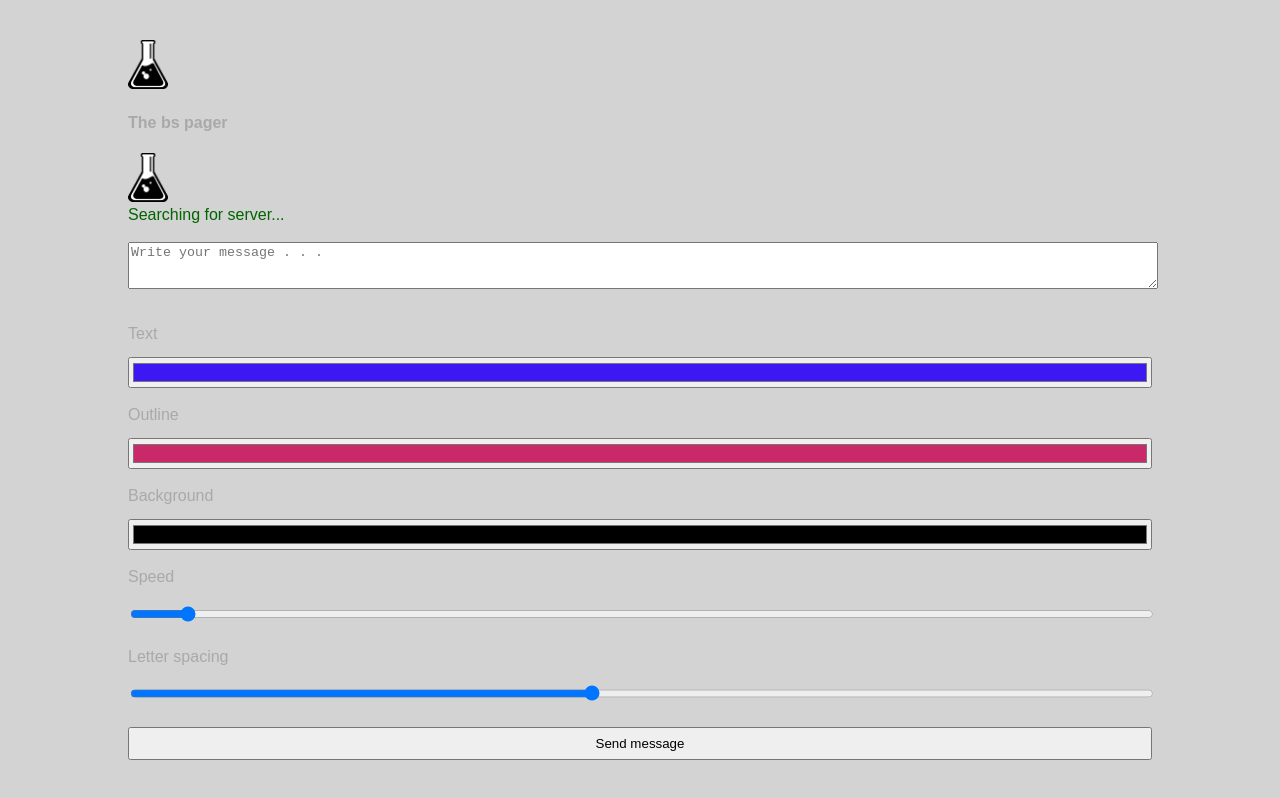
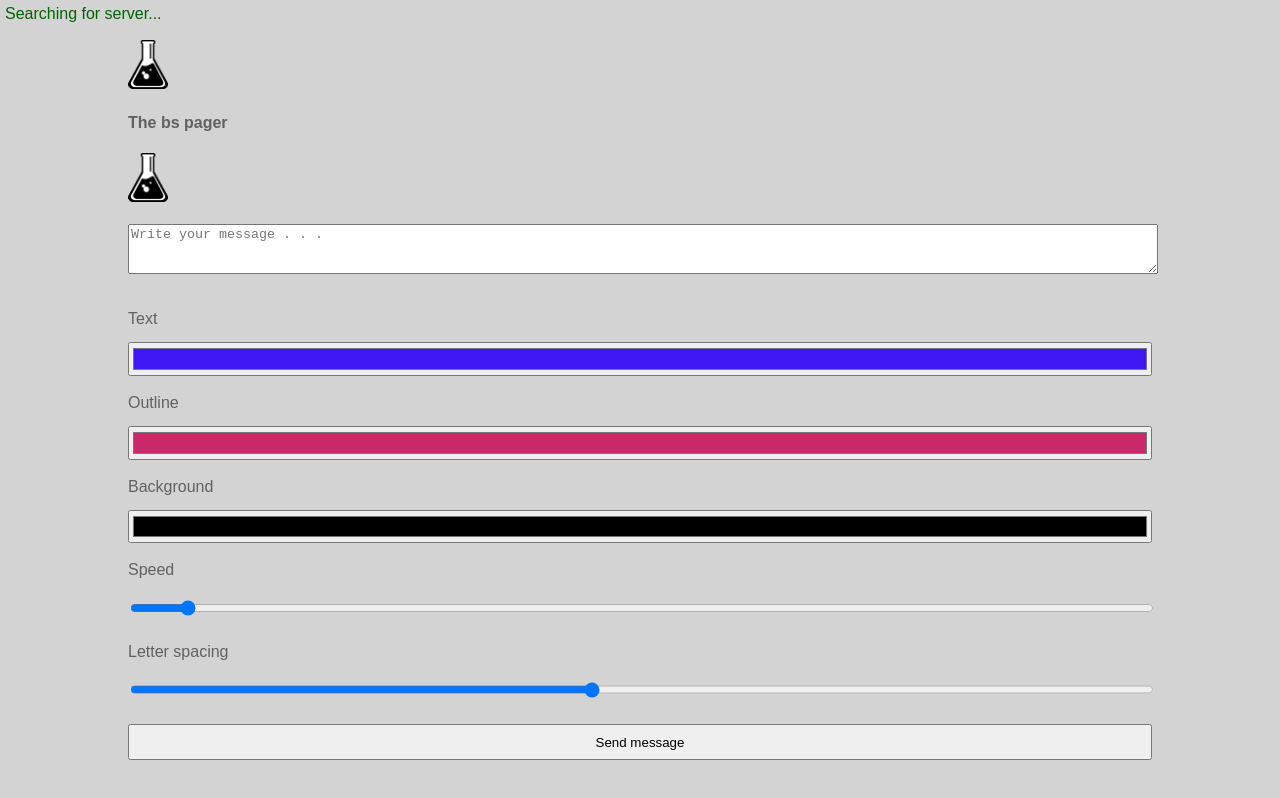
Before and after one commit to jpmc3630/blazing-marquee, a React (Create React App) app in the folder client/: page / in a window 1280 px wide. Built offline with nearby package versions, Linux system fonts and the light colour scheme.

Commit message:
layout looking good

```diff
--- a/client/src/App.css
+++ b/client/src/App.css
@@ -6,7 +6,7 @@
   right: 0;
   overflow: auto;
   background-color: lightgray;
-  color: darkgray;
+  color: rgb(97, 97, 97);
   display: flex;
   justify-content: center;
   align-items: center;
@@ -46,7 +46,9 @@
 
 
 .status-label {
-  flex: .5;
+  position: fixed;
+  top: 5px;
+  left: 5px;
   color: darkgreen;
   width: 100%;
   align-items: 'center';
--- a/client/src/App.js
+++ b/client/src/App.js
@@ -43,7 +43,7 @@ class App extends Component {
       this.setState({
         conToServer: true,
         status: 'lobby',
-        statusMessage: 'Connected to server.'
+        statusMessage: 'Connected to server'
       })
     })
 
@@ -159,7 +159,7 @@ class App extends Component {
 
 
                             <textarea className="text-input"
-                                rows="3"
+                                rows="5"
                                 id="message"
                                 name="message"
                                 placeholder="Write your message . . ."
```
